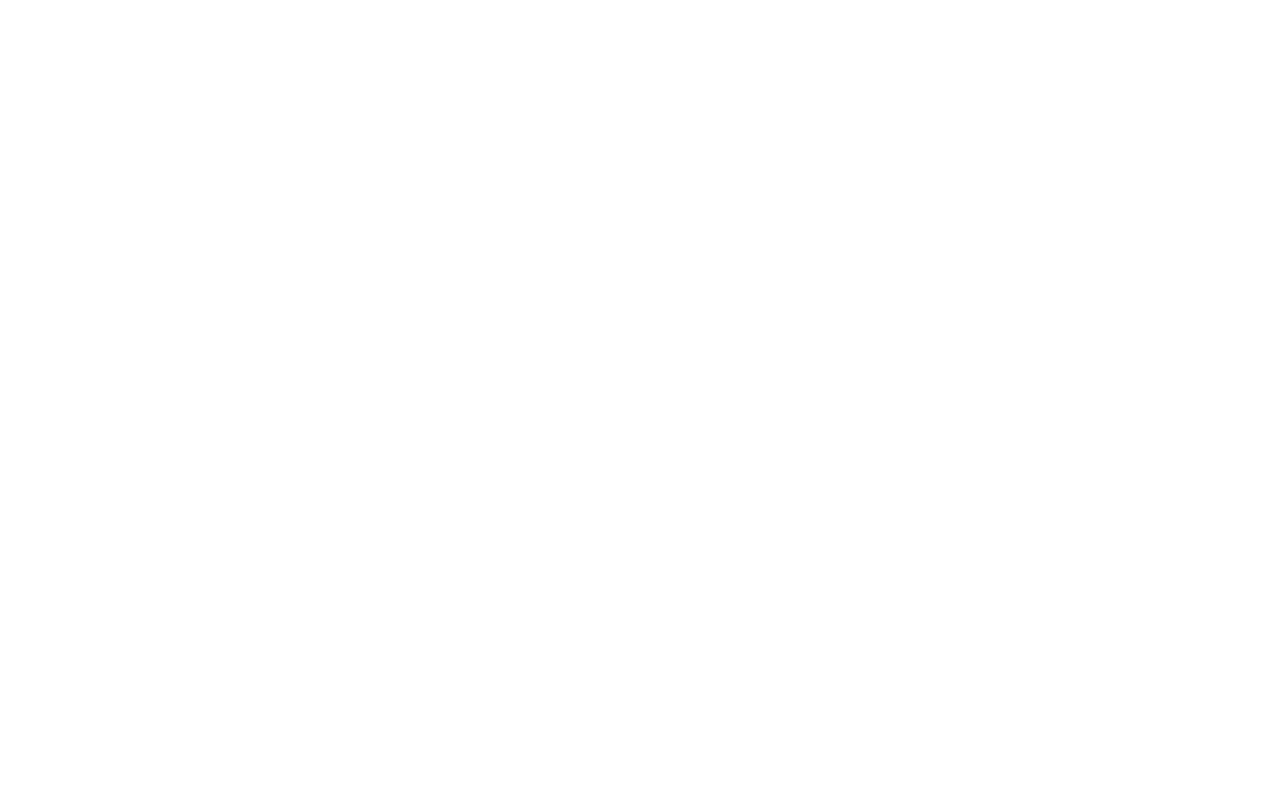
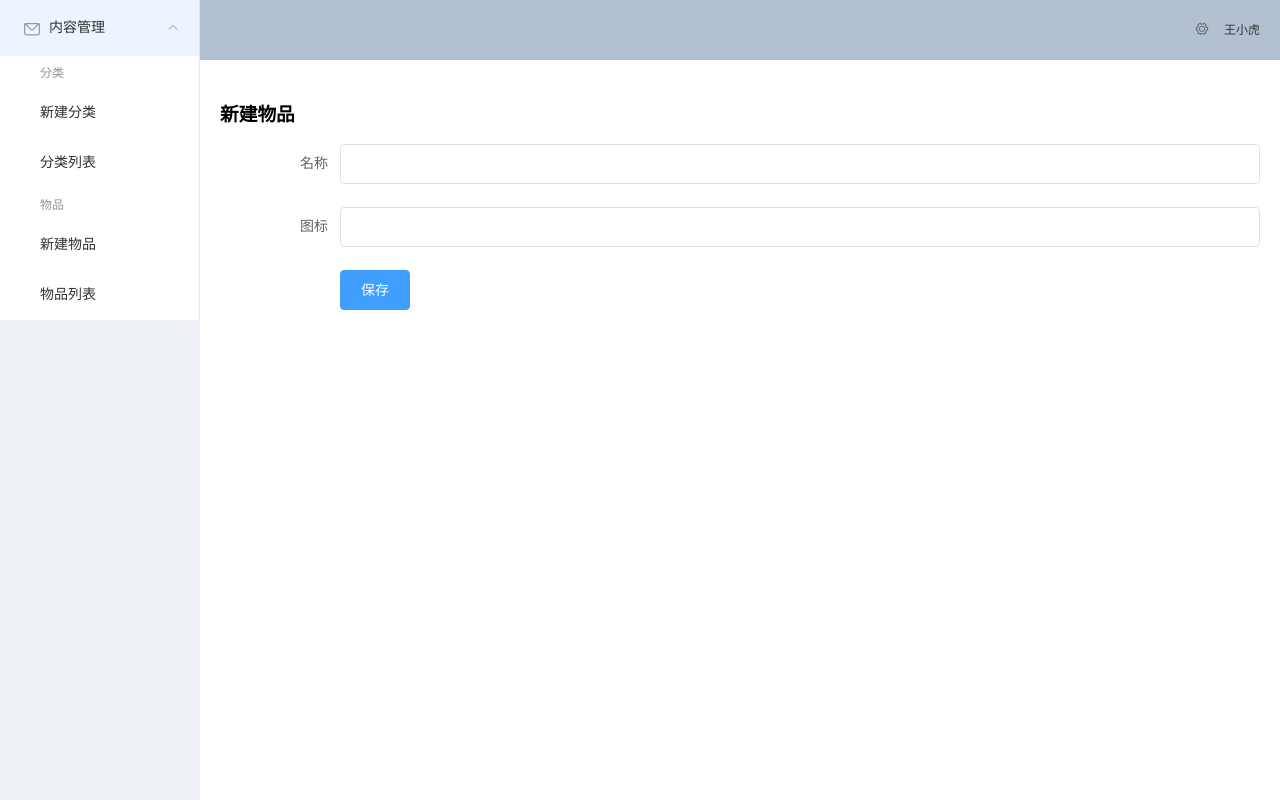
Before and after one commit to LiJingfeng98/node-vue-moba, a Vue app in the folder admin/: page /#/items/create in a window 1280 px wide. Built offline with nearby package versions, Linux system fonts and the light colour scheme.

Commit message:
模型化生产-物品

```diff
--- a/admin/src/router/index.js
+++ b/admin/src/router/index.js
@@ -5,26 +5,23 @@
 import CategoryEdit from '../views/CategoryEdit.vue'
 import CategoryList from '../views/CategoryList.vue'
 
+import ItemEdit from '../views/ItemEdit.vue'
+import ItemList from '../views/ItemList.vue'
+
 Vue.use(VueRouter)
 
 const routes = [{
         path: '/',
         name: 'main',
         component: Main,
-        children: [{
-                path: '/categories/create',
-                component: CategoryEdit,
-            },
-            {
-                path: '/categories/edit/:id',
-                component: CategoryEdit,
-                props: true
-            },
-            {
-                path: '/categories/list',
-                component: CategoryList,
-            },
+        children: [
+            { path: '/categories/create', component: CategoryEdit },
+            { path: '/categories/edit/:id', component: CategoryEdit, props: true },
+            { path: '/categories/list', component: CategoryList },
 
+            { path: '/items/create', component: ItemEdit },
+            { path: '/items/edit/:id', component: ItemEdit, props: true },
+            { path: '/items/list', component: ItemList },
         ]
     },
 
--- /dev/null
+++ b/admin/src/views/ItemEdit.vue
@@ -0,0 +1,51 @@
+<template>
+ <div class="about">
+  <h1>{{ id ? "编辑物品" : "新建物品" }}</h1>
+  <el-form label-width="120px" @submit.native.prevent="save">
+   <el-form-item label="名称">
+    <el-input v-model="model.name"></el-input>
+   </el-form-item>
+   <el-form-item label="图标">
+    <el-input v-model="model.icon"></el-input>
+   </el-form-item>
+   <el-form-item>
+    <el-button type="primary" native-type="submit">保存</el-button>
+   </el-form-item>
+  </el-form>
+ </div>
+</template>
+
+<script>
+export default {
+ props: {
+  id: {}
+ },
+ data() {
+  return {
+   model: {}
+  };
+ },
+ created() {
+  this.id && this.fetch();
+ },
+ methods: {
+  async save() {
+   let res;
+   if (this.id) {
+    res = await this.$http.put(`rest/items/${this.id}`, this.model);
+   } else {
+    res = await this.$http.post("rest/items", this.model);
+   }
+   this.$router.push("/items/list");
+   this.$message({
+    type: "success",
+    message: "保存成功"
+   });
+  },
+  async fetch() {
+   const res = await this.$http.get(`rest/items/${this.id}`);
+   this.model = res.data;
+  },
+ }
+};
+</script>
--- /dev/null
+++ b/admin/src/views/ItemList.vue
@@ -0,0 +1,50 @@
+<template>
+  <div>
+    <h1>物品列表</h1>
+    <el-table :data="items">
+      <el-table-column prop="_id" label="ID" width="240"></el-table-column>
+      <el-table-column prop="name" label="物品名称"></el-table-column>
+      <el-table-column fixed="right" label="操作" width="180">
+        <template slot-scope="scope">
+          <el-button type="text" size="small"
+          @click="$router.push(`/items/edit/${scope.row._id}`)">编辑</el-button>
+          <el-button type="text" size="small"
+          @click="remove(scope.row)">删除</el-button>
+        </template>
+      </el-table-column>
+    </el-table>
+  </div>
+</template>
+
+<script>
+export default {
+  data() {
+    return {
+      items: [],
+    };
+  },
+  created() {
+    this.fetch();
+  },
+  methods: {
+    async fetch() {
+      const res = await this.$http.get("rest/items");
+      this.items = res.data;
+    },
+    async remove(row){
+       this.$confirm(`是否确定要删除物品"${row.name}"`, '提示', {
+          confirmButtonText: '确定',
+          cancelButtonText: '取消',
+          type: 'warning'
+        }).then(async() => {
+          const res = await this.$http.delete(`rest/items/${row._id}`)
+          this.$message({
+            type: 'success',
+            message: '删除成功!'
+          });
+          this.fetch()
+        })
+    }
+  },
+};
+</script>
--- a/admin/src/views/Main.vue
+++ b/admin/src/views/Main.vue
@@ -8,6 +8,11 @@
           <template slot="title">分类</template>
           <el-menu-item index="/categories/create">新建分类</el-menu-item>
           <el-menu-item index="/categories/list">分类列表</el-menu-item>
+        </el-menu-item-group>
+        <el-menu-item-group>
+          <template slot="title">物品</template>
+          <el-menu-item index="/items/create">新建物品</el-menu-item>
+          <el-menu-item index="/items/list">物品列表</el-menu-item>
         </el-menu-item-group>
       </el-submenu>
     </el-menu>
```
Also changed, not shown: 1 other file (tests, documents, lock files or other folders).
